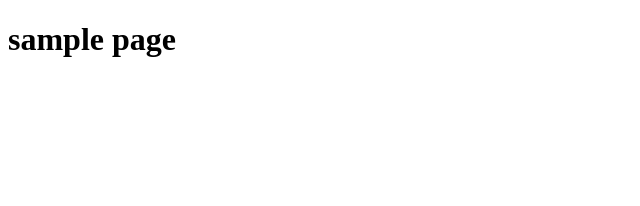
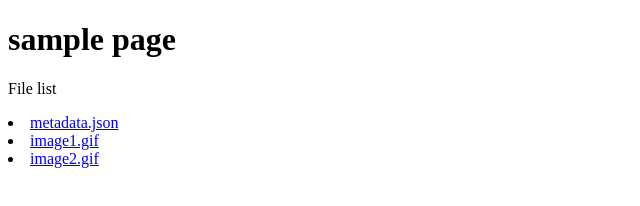
Before and after one commit to YukilovePenguin/sample-page, a plain HTML site: page index.html in a window 1280 px wide. Shown: the whole page, without its empty margins (0-640 px from the left). Drawn offline with Linux system fonts and the light colour scheme.

Commit message:
Update index.html

```diff
--- a/index.html
+++ b/index.html
@@ -5,10 +5,13 @@
     <meta name="viewport" content="width=device-width, initial-scale=1.0">
     <title>sample page</title>
     <style>
-
     </style>
 </head>
 <body>
 <h1>sample page</h1>
+<p>File list</p>
+<li><a href="metadata/metadata.json">metadata.json</a></li>
+<li><a href="metadata/image/image1.gif">image1.gif</a></li>
+<li><a href="metadata/image/image2.gif">image2.gif</a></li>
 </body>
 </html>
```
